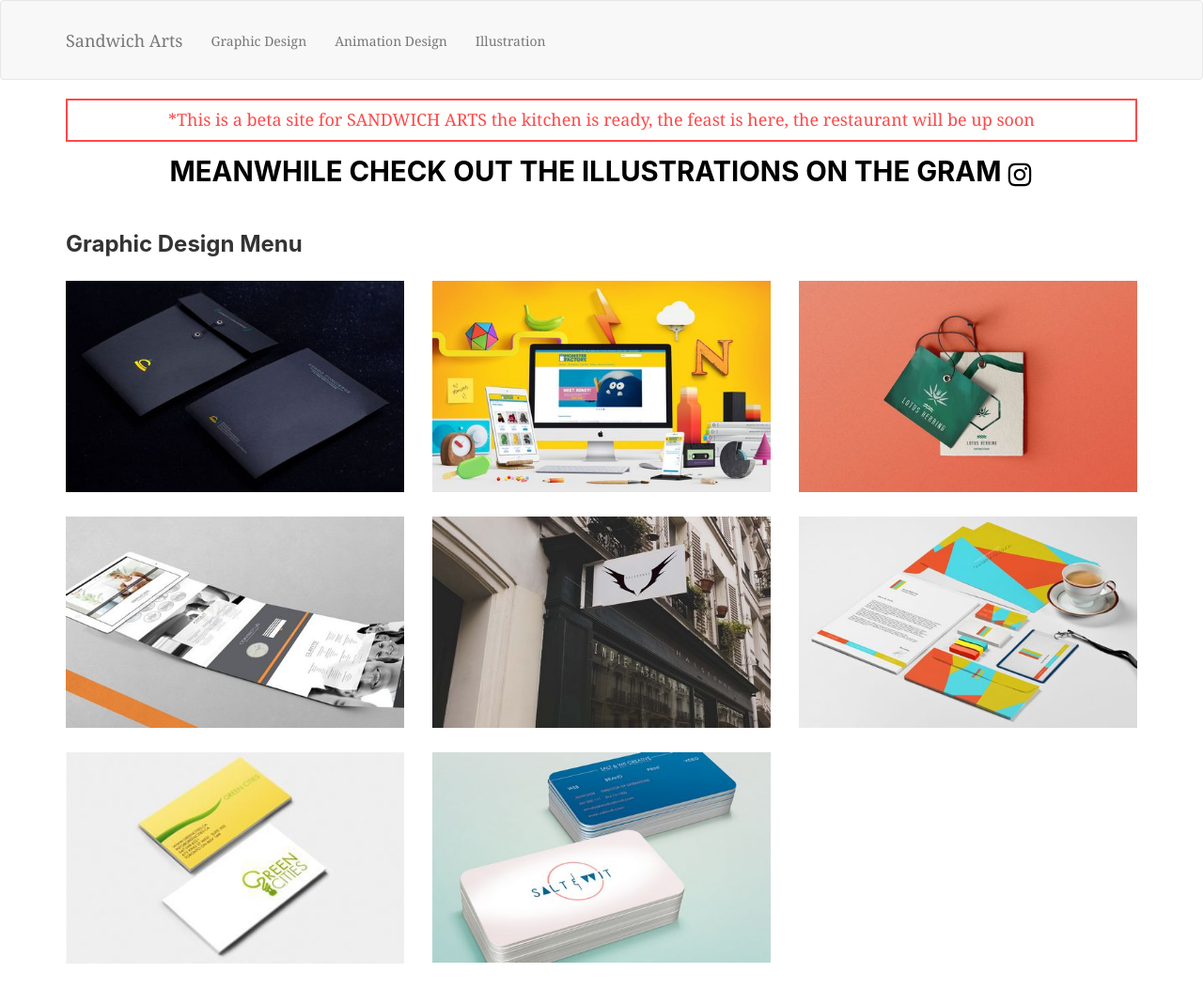
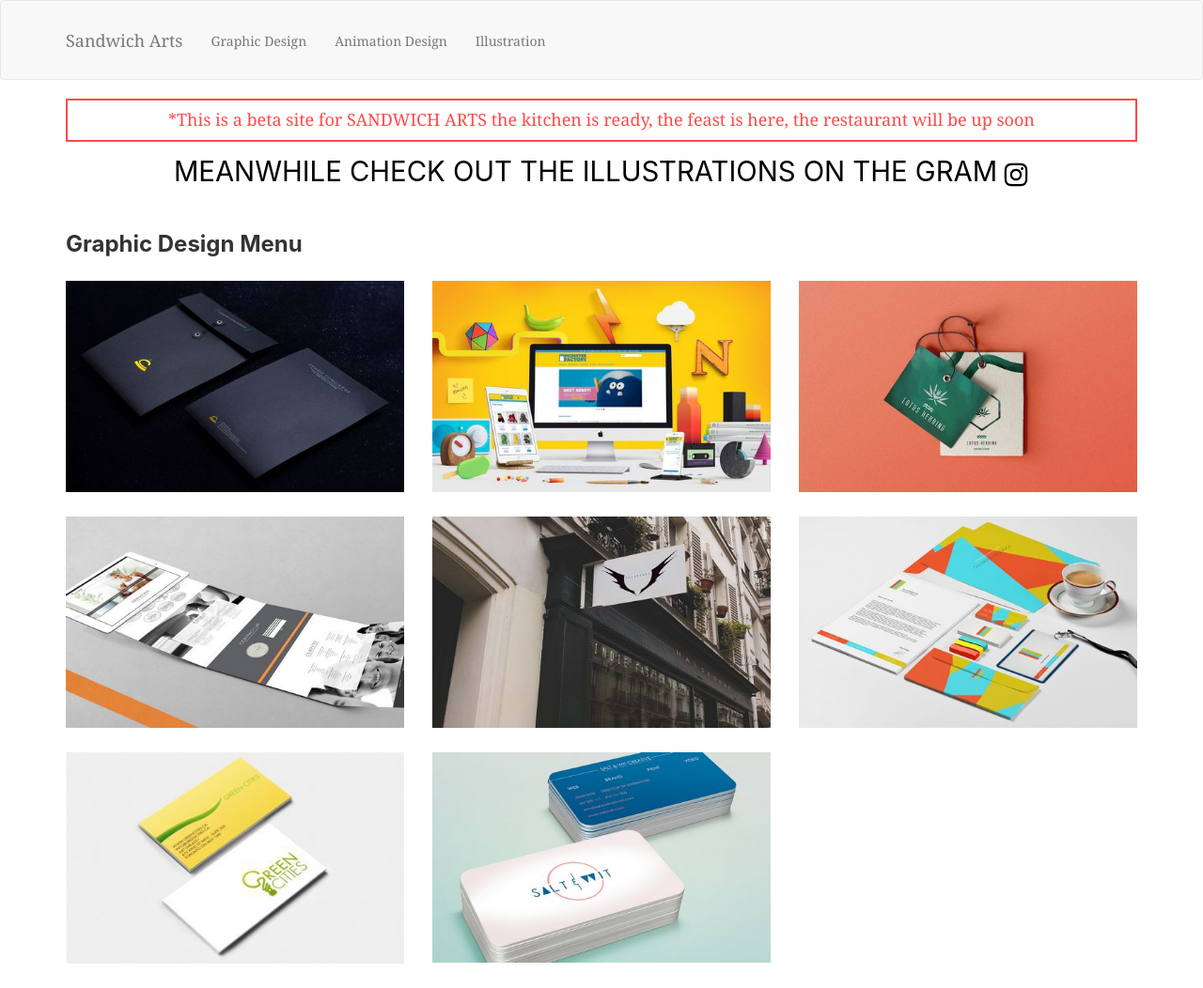
Before and after one commit to rexsuit/sandwich-arts, a Gatsby site: page / in a window 1280 px wide. Shown: the whole page at 94% size. Built offline with nearby package versions, Linux system fonts and the light colour scheme; Gatsby itself is replaced by a stand-in of ours.

Commit message:
update font weight on insta cta

```diff
--- a/src/components/layout.js
+++ b/src/components/layout.js
@@ -71,7 +71,6 @@ const Layout = ({ children, data }) => (
                     display: flex;
                     justify-content: center;
                     align-items: center;
-                    font-weight: bold;
                     font-size: 2em;
                   `}
                 >
@@ -80,6 +79,7 @@ const Layout = ({ children, data }) => (
                       margin-right: 6px;
                       margin-bottom: 0;
                       text-transform: uppercase;
+                      font-weight: normal;
                     `}
                   >
                     Meanwhile check out the illustrations on the gram{' '}
```
